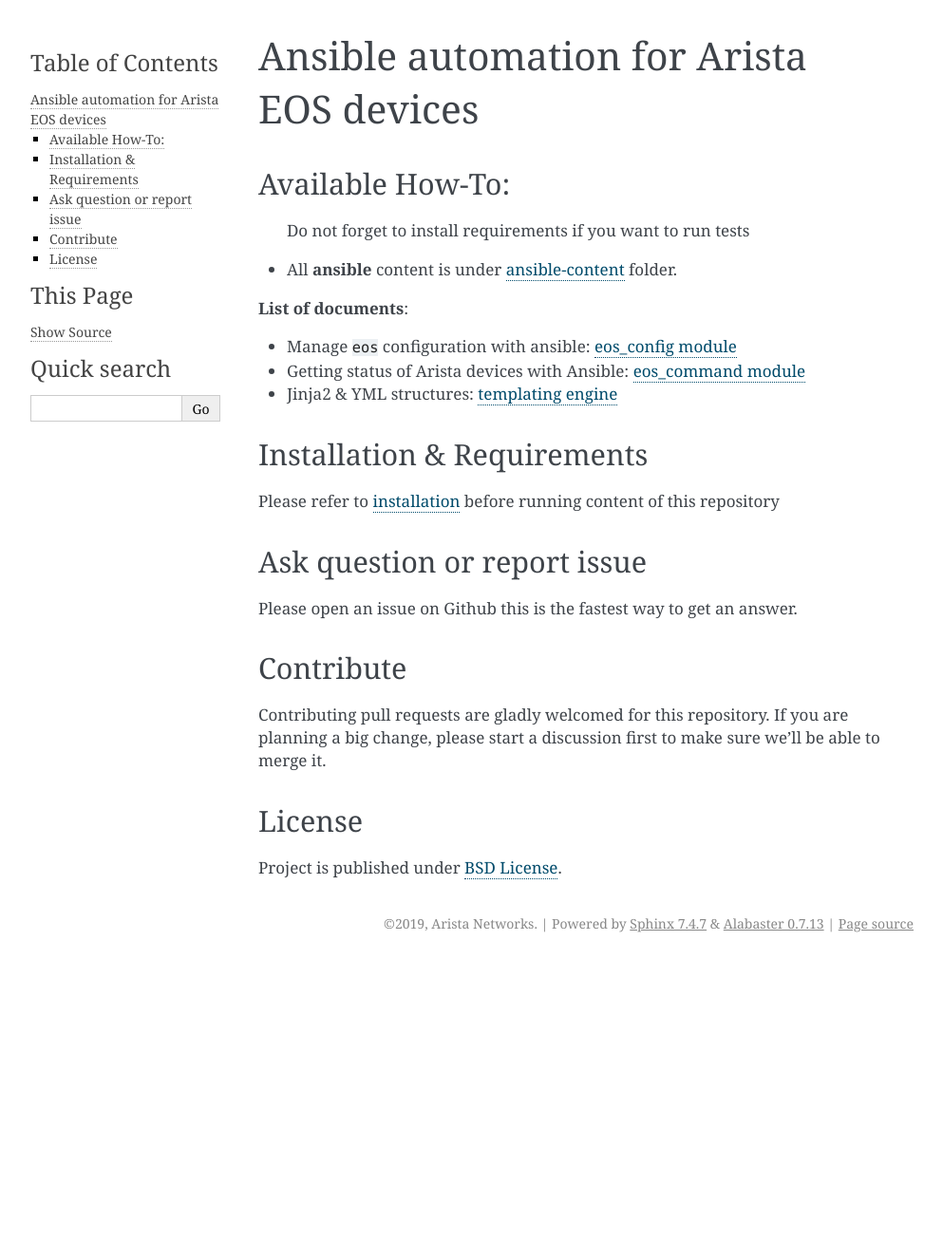
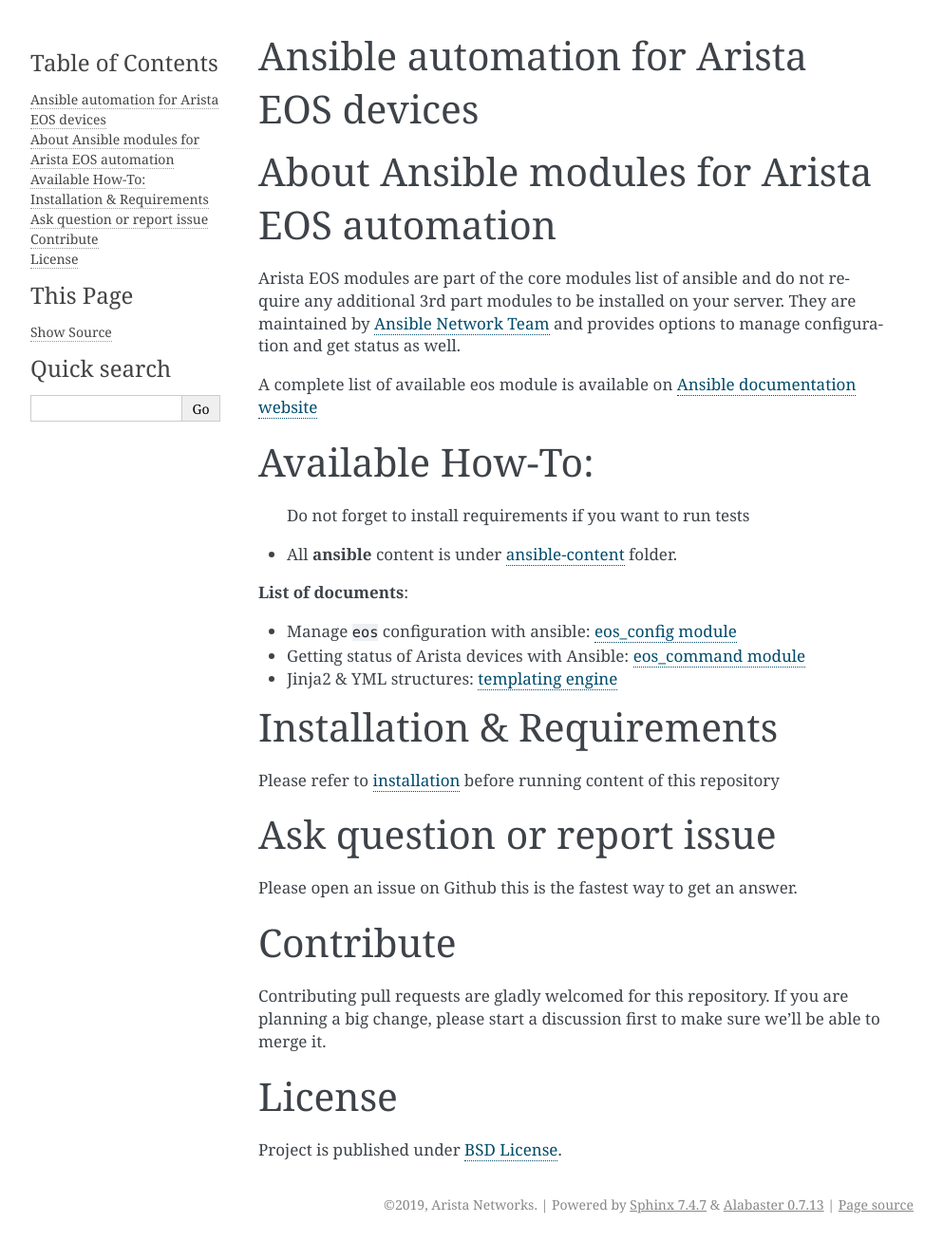
Before and after one commit to titom73/ansible-arista-module-howto, a Sphinx documentation site: the page built from docs/overview.rst, in a window 1280 px wide. Shown: the whole page at 95% size, without its empty margins (148-1141 px from the left). Built offline with Sphinx 7.4.7, drawn with Linux system fonts in a browser that asks for light colours; before the commit the page ends 1012 px from its top, so only the background shows below that.

Commit message:
Update doc

```diff
--- a/docs/overview.rst
+++ b/docs/overview.rst
@@ -1,5 +1,19 @@
 Ansible automation for Arista EOS devices
-=========================================
+------------------------------------------
+
+About Ansible modules for Arista EOS automation
+-----------------------------------------------
+
+Arista EOS modules are part of the core modules list of ansible and do
+not require any additional 3rd part modules to be installed on your
+server. They are maintained by `Ansible Network
+Team <https://docs.ansible.com/ansible/latest/user_guide/modules_support.html#modules-support>`_
+and provides options to manage configuration and get status as well.
+
+A complete list of available eos module is available on `Ansible
+documentation
+website <https://docs.ansible.com/ansible/latest/modules/list_of_network_modules.html#eos>`_
+
 
 Available How-To:
 --------------------
@@ -7,7 +21,7 @@
    Do not forget to install requirements if you want to run tests
 
 -  All **ansible** content is under
-   `ansible-content <ansible-content>`_  folder.
+   `ansible-content <https://github.com/titom73/ansible-arista-module-howto/tree/master/ansible-content>`_  folder.
 
 **List of documents**:
 
```
